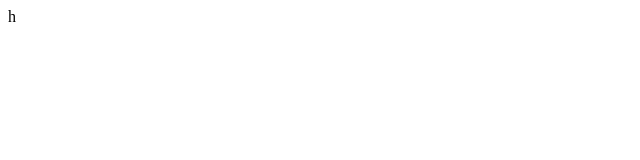
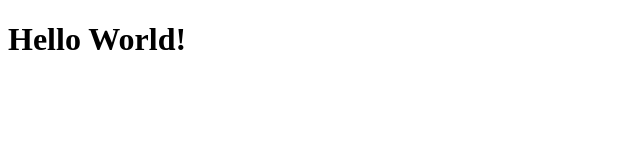
Before and after one commit to jokerkri/github-tutorial, a plain HTML site: page index.html in a window 1280 px wide. Shown: the whole page, without its empty margins (0-640 px from the left). Drawn offline with Linux system fonts and the light colour scheme.

Commit message:
changed index.html added h1

```diff
--- a/index.html
+++ b/index.html
@@ -7,6 +7,6 @@
     <link rel="stylesheet" href="./css/style.css">
 </head>
 <body>
-    h
+    <h1>Hello World!</h1>
 </body>
 </html>
```
